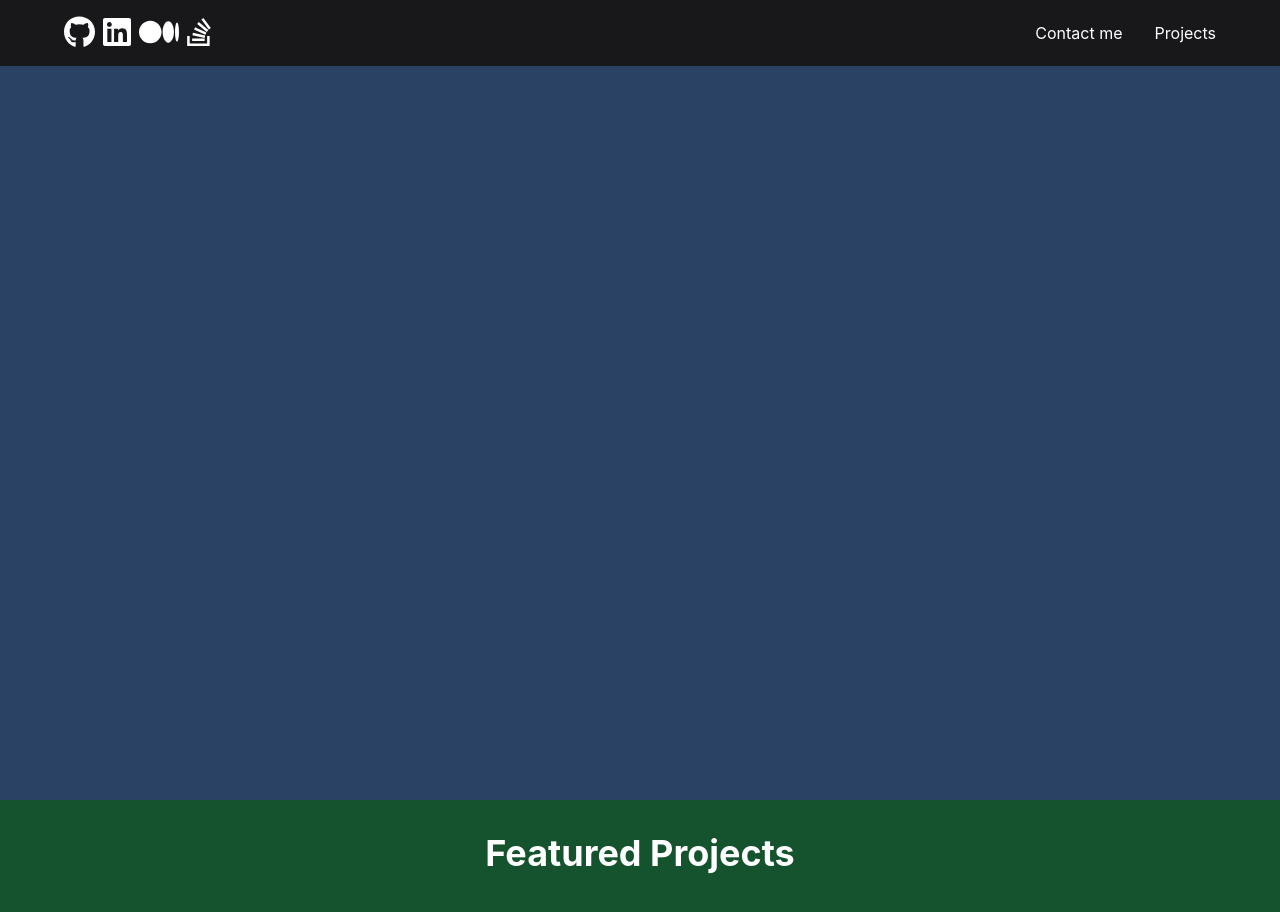
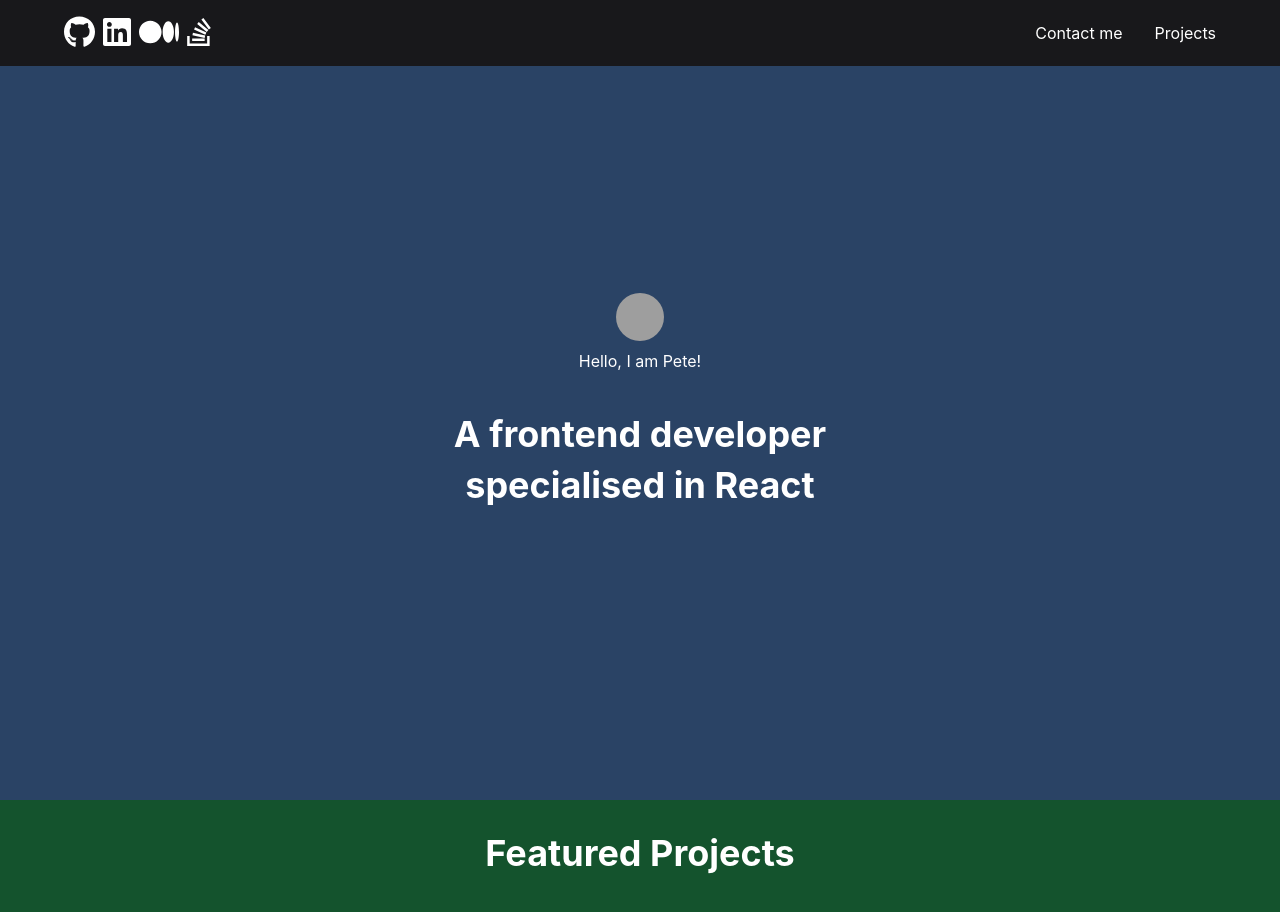
Before and after one commit to cristinacruceanu/portfolio-page, a React (Create React App) app: page / in a window 1280 px wide. Shown: the top 912 px of the page. Built offline with nearby package versions, Linux system fonts and the light colour scheme; grey boxes are pictures that could not be loaded.

Commit message:
Portfolio page task 2 completed

```diff
--- a/src/components/LandingSection.js
+++ b/src/components/LandingSection.js
@@ -15,7 +15,17 @@ const LandingSection = () => (
     isDarkBackground
     backgroundColor="#2A4365"
   >
-
+    <VStack>
+      <Avatar img src="https://i.pravatar.cc/150?img=7" alt="avatar"></Avatar>
+      <h5>{greeting}</h5>
+      <br></br>
+      <Heading>
+        <h1>{bio1}</h1>
+      </Heading>
+      <Heading>
+        <h1>{bio2}</h1>
+      </Heading>
+    </VStack>
   </FullScreenSection>
 );
 
```
